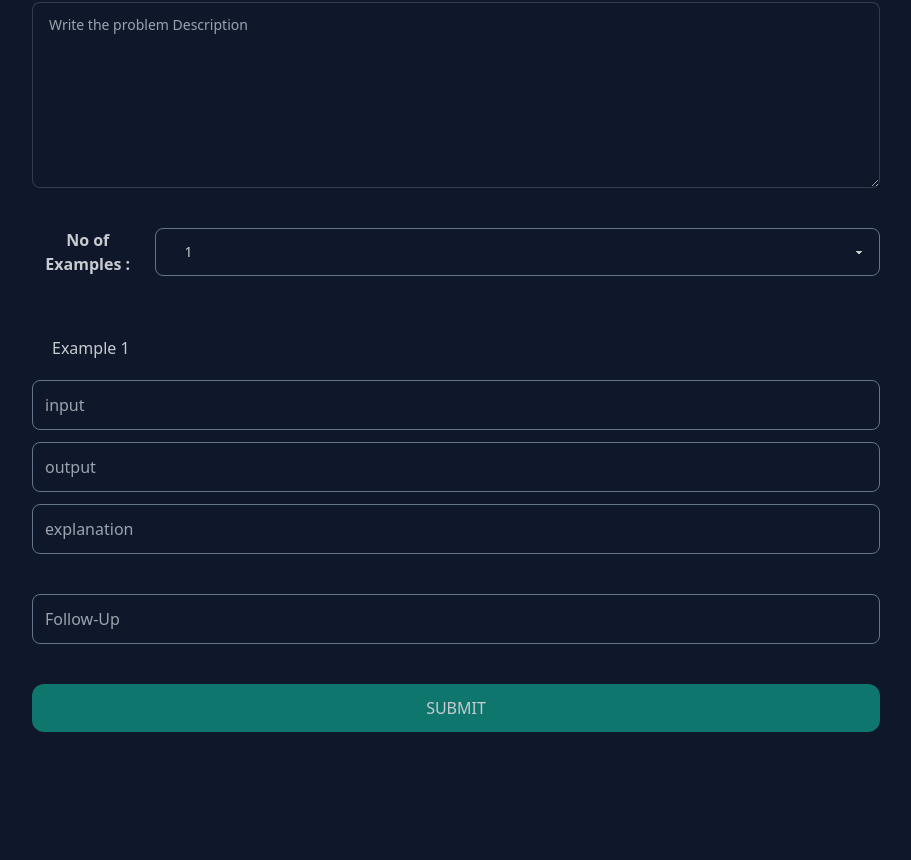
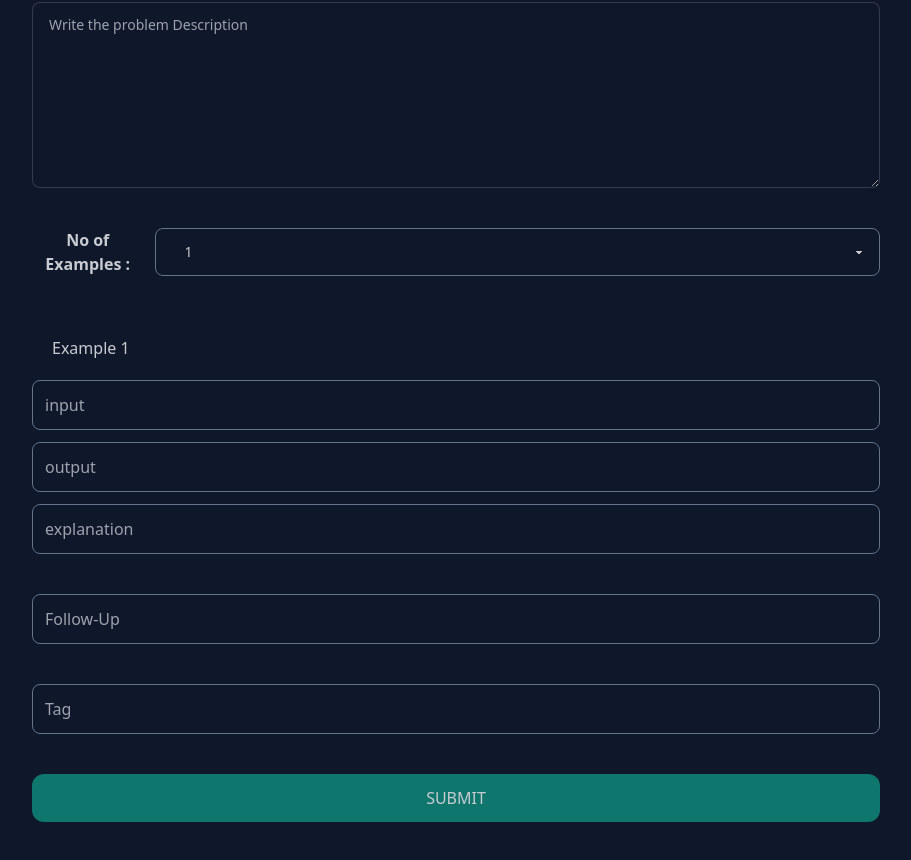
Before and after one commit to JK-mern/Leetcode-mern, a React (Vite) app in the folder client/: page /addproblems in a window 1280 px wide. Shown: the part 370-1230 px from the top of the page, without its empty margins (184-1095 px from the left). Before the commit the page ends 1150 px from the top, so only its background shows below. Built offline with nearby package versions, Linux system fonts and the light colour scheme.

Commit message:
included a tag option in add problem in which tag of the question can be provided

```diff
--- a/client/src/Pages/AddProblems.jsx
+++ b/client/src/Pages/AddProblems.jsx
@@ -151,6 +151,13 @@ const AddProblems = () => {
             className="p-3 rounded-lg bg-inherit border border-slate-500 focus:border-teal-700 focus:outline-none"
             onChange={handleChange}
           />
+          <input
+            type="text"
+            placeholder="Tag"
+            id="tags"
+            className="p-3 rounded-lg bg-inherit border border-slate-500 focus:border-teal-700 focus:outline-none"
+            onChange={handleChange}
+          />
           <button
             className="bg-teal-700 p-3 rounded-xl hover:opacity-70 uppercase"
           >
```
